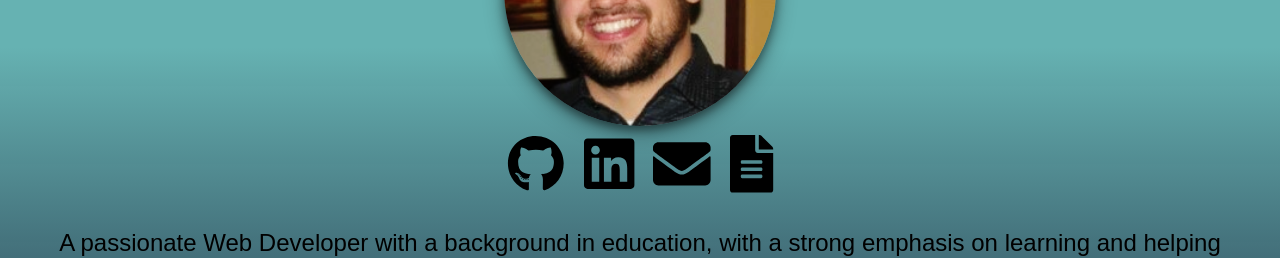
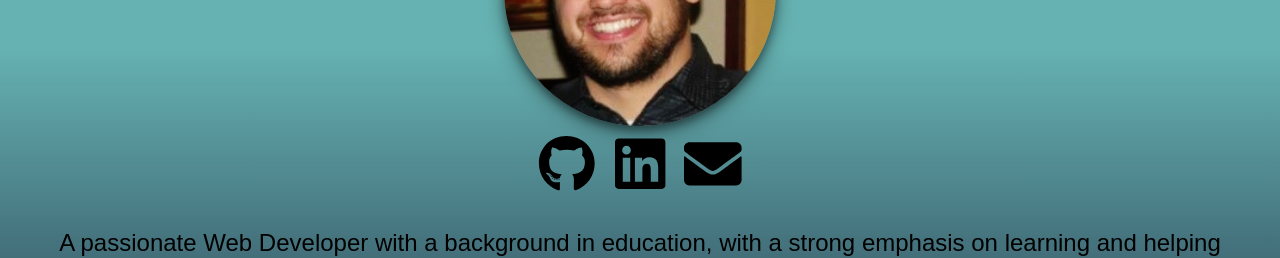
Before and after one commit to edirr/portfolio, a React (Create React App) app: page / in a window 1280 px wide. Shown: the part 1020-1278 px from the top of the page. Built offline with nearby package versions, Linux system fonts and the light colour scheme; a web font is replaced by a local one.

Commit message:
removed resume

```diff
--- a/src/App.js
+++ b/src/App.js
@@ -45,7 +45,7 @@ class App extends Component {
                 <a href="https://git.generalassemb.ly/edirr" target="_blank" rel="noopener noreferrer"><FontAwesomeIcon className="github-icon" icon={['fab', 'github']} /></a>
                 <a href="https://www.linkedin.com/in/eric-dirr/" target="_blank" rel="noopener noreferrer"><FontAwesomeIcon className="linkedin-icon" icon={['fab', 'linkedin']} /></a>
                 <a href="#contact"><FontAwesomeIcon className="email-icon" icon="envelope" /></a>
-                <a href="https://www.canva.com/design/DADJEgwiTLw/vkByeZ0jomNXmuBDytKxXQ/view?utm_content=DADJEgwiTLw&utm_campaign=designshare&utm_medium=link&utm_source=sharebutton" target="_blank" ><FontAwesomeIcon className="resume-icon" icon="file-alt" /></a>
+              {/* <a href="./images/resume" download="Eric_Dirr_Resume" target="_blank" ><FontAwesomeIcon className="resume-icon" icon="file-alt" /></a> */}
               </div>
             </div>
             <div className="bio">
```
Also changed, not shown: src/images/resume.png (added), 1 other file (tests, documents, lock files or other folders).
